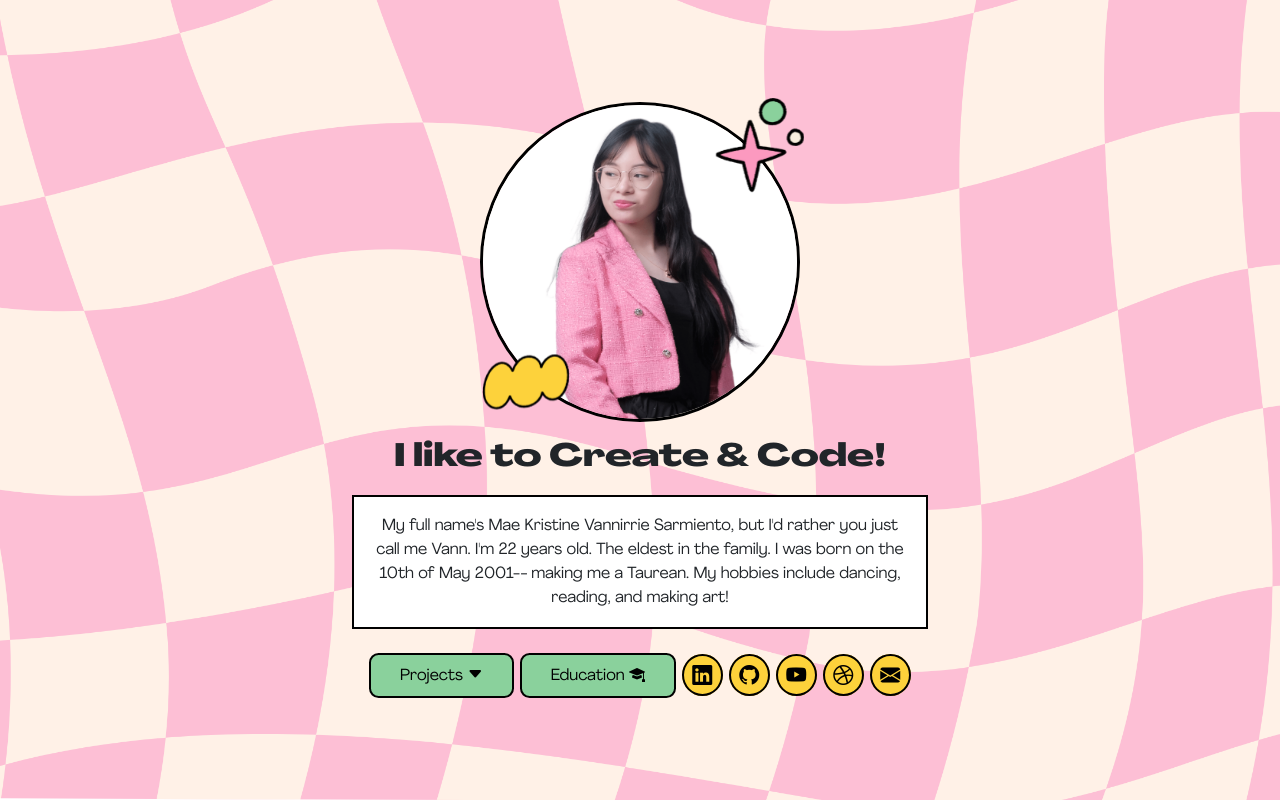
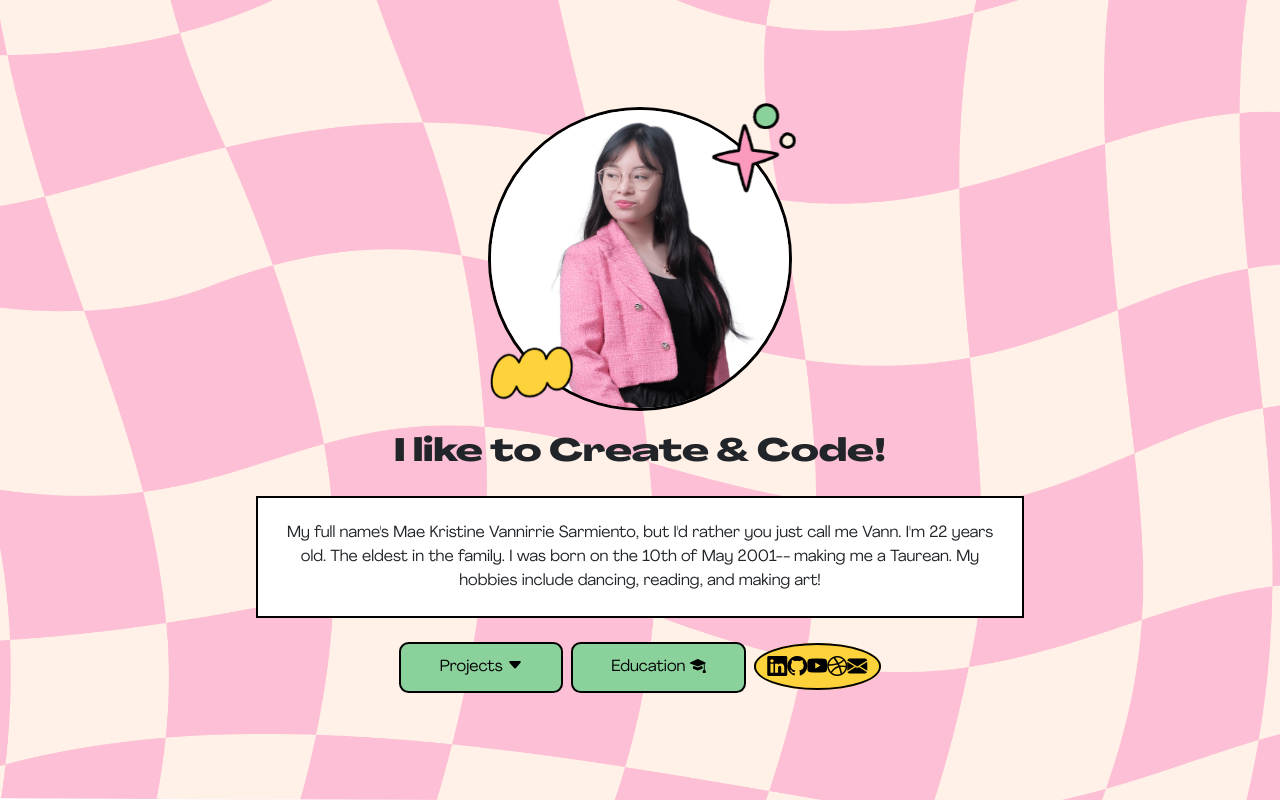
Before and after one commit to vannirriesarmiento/portfolio, a React (Create React App) app: page / in a window 1280 px wide. Shown: the top 800 px of the page. Built offline with nearby package versions, Linux system fonts and the light colour scheme.

Commit message:
feat: add new css styles

```diff
--- a/src/App.css
+++ b/src/App.css
@@ -14,7 +14,7 @@
 }
 
 /* desktop */
-@media only screen and (min-width: 1200px) {
+@media only screen and (min-width: 1300px) {
 
   .intro-container {
     width: 45%;
@@ -26,10 +26,23 @@
   }
 }
 
+/* desktop */
+@media only screen and (min-width: 1200px) and (max-width: 1300px) {
+
+  .intro-container {
+    width: 60%;
+  }
+
+  .image-stack {
+    height: 38vh;
+    width: 38vh;
+  }
+}
+
 /* mobile */
 @media only screen and (max-width: 1199px) {
   .intro-container {
-    width: 80%;
+    width: 85%;
   }
 
   .image-stack {
@@ -80,7 +93,6 @@
   background: #52C3BE;
 }
 
-i .intro-icons,
 .greenbg {
   background-color: #8AD19C !important;
 }
@@ -246,7 +258,7 @@
   background-color: #8AD19C;
 }
 
-.intro-icons i {
+.intro-icons {
   border: 0.3vh solid #000000;
   background-color: #FDD23B;
   padding: 1% 1.5%;
@@ -255,7 +267,7 @@
   border-radius: 100%;
 }
 
-.intro-icons i:hover,
+.intro-icons:hover,
 .intro-nav:hover {
   background-color: #ffffff;
 }
```
